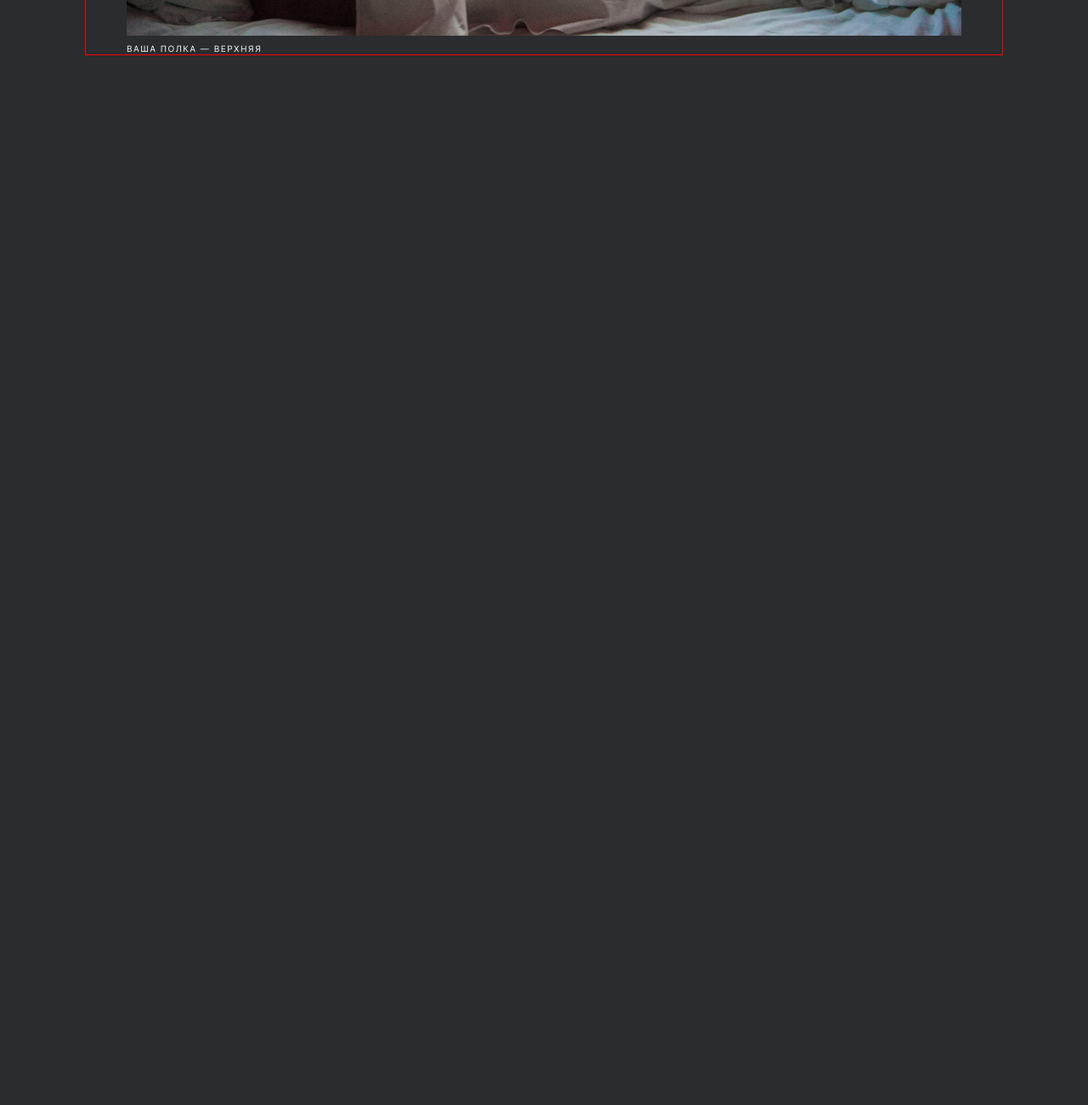
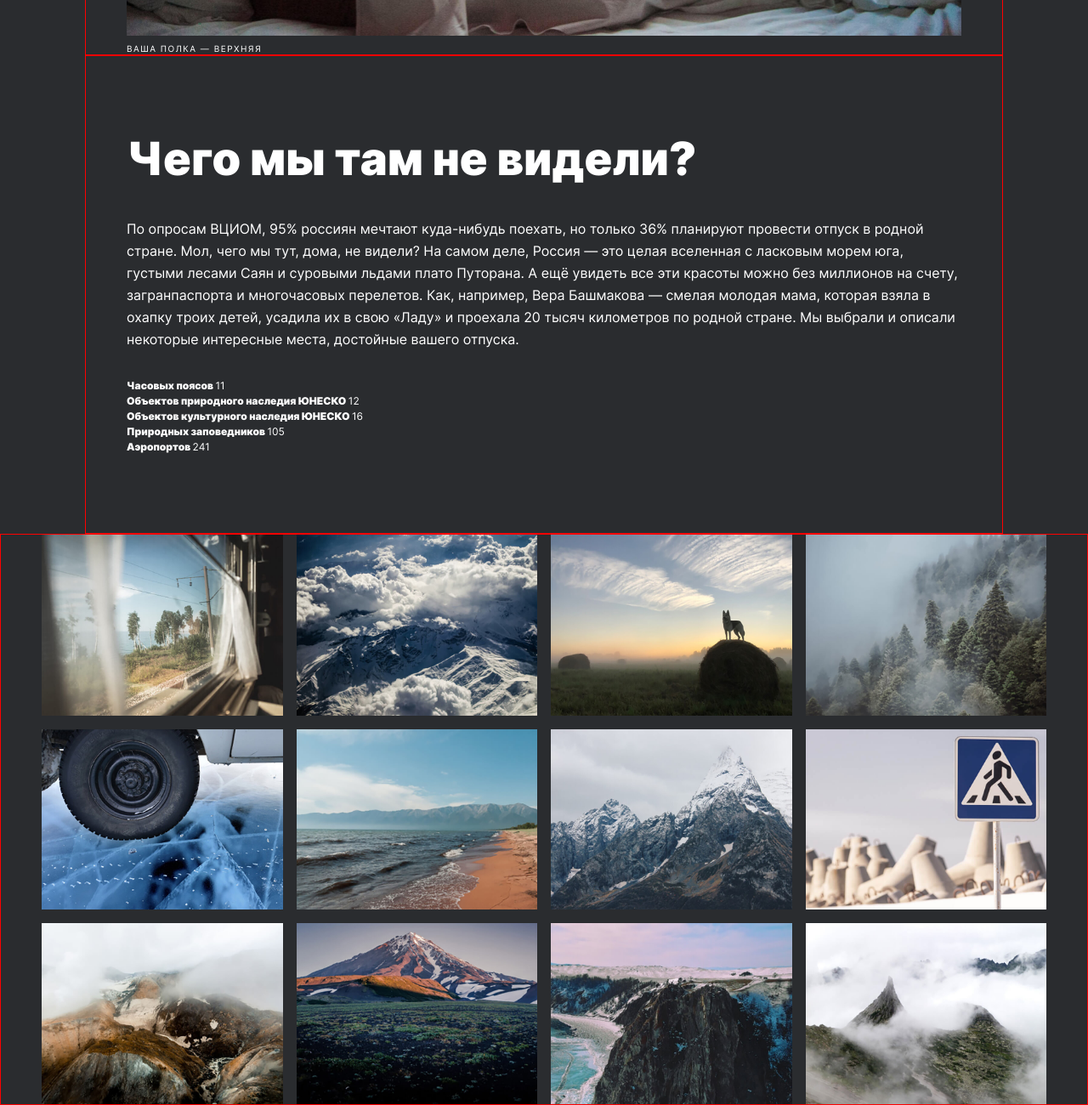
Before and after one commit to andrew-thewebdev/russian-travel, a plain HTML site: page index.html in a window 1280 px wide. Shown: the part 1071-2371 px from the top of the page at 85% size. Before the commit the page ends 1136 px from the top, so only its background shows below. Drawn offline with Linux system fonts and the light colour scheme; files whose address does not match are found by name.

Commit message:
intro and photo-grid added

```diff
--- /dev/null
+++ b/blocks/intro/__list-item-num/intro__list-item-num.css
@@ -0,0 +1,7 @@
+.intro__list-item-num {
+  margin: 0;
+  padding: 0;
+  font-weight: 400;
+  font-size: 12px;
+  line-height: 1.5;
+}
--- /dev/null
+++ b/blocks/intro/__list/intro__list.css
@@ -0,0 +1,21 @@
+.intro__list {
+  margin: 0;
+  padding: 0;
+  padding-bottom: 92px;
+  list-style-type: none;
+  font-weight: 700;
+  font-size: 12px;
+  line-height: 1.5;
+}
+
+@media screen and (max-width: 1023px) {
+  .intro__list {
+    padding-bottom: 88px;
+  }
+}
+
+@media screen and (max-width: 767px) {
+  .intro__list {
+    padding-bottom: 64px;
+  }
+}
--- /dev/null
+++ b/blocks/intro/__text/intro__text.css
@@ -0,0 +1,7 @@
+.intro__text {
+  margin: 0;
+  padding-bottom: 33px;
+  font-weight: 400;
+  font-size: 16px;
+  line-height: 1.63;
+}
--- /dev/null
+++ b/blocks/intro/__title/intro__title.css
@@ -0,0 +1,22 @@
+.intro__title {
+  margin: 0;
+  padding-top: 92px;
+  padding-bottom: 40px;
+  font-weight: 900;
+  font-size: 54px;
+  line-height: 1.07;
+}
+
+@media screen and (max-width: 1023px) {
+  .intro__title {
+    padding-top: 88px;
+  }
+}
+
+@media screen and (max-width: 767px) {
+  .intro__title {
+    font-size: 32px;
+    line-height: 1.09;
+    padding-top: 64px;
+  }
+}
--- /dev/null
+++ b/blocks/intro/intro.css
@@ -0,0 +1,3 @@
+.intro {
+
+}
--- /dev/null
+++ b/blocks/photo-grid/__item/photo-grid__item.css
@@ -0,0 +1,7 @@
+.photo-grid__item {
+  max-width: 100%;
+  max-height: 100%;
+  width: 100%;
+  height: 100%;
+  object-fit: cover;
+}
--- /dev/null
+++ b/blocks/photo-grid/photo-grid.css
@@ -0,0 +1,31 @@
+.photo-grid {
+  font-size: 0;
+  display: grid;
+  grid-template-columns: repeat(4, 1fr);
+  grid-template-rows: repeat(3, 1fr);
+  gap: 16px;
+}
+
+@media screen and (max-width: 1279px) {
+  .photo-grid {
+    grid-template-columns: repeat(3, 1fr);
+    grid-template-rows: repeat(4, 1fr);
+    gap: 14px;
+  }
+}
+
+@media screen and (max-width: 1023px) {
+  .photo-grid {
+    grid-template-columns: repeat(2, 1fr);
+    grid-template-rows: repeat(6, 1fr);
+    gap: 16px;
+  }
+}
+
+@media screen and (max-width: 767px) {
+  .photo-grid {
+    grid-template-columns: repeat(1, 1fr);
+    grid-template-rows: repeat(6, 1fr);
+    gap: 12px;
+  }
+}
--- a/index.html
+++ b/index.html
@@ -21,8 +21,31 @@
       <img src="./images/lead-polka.jpg" alt="Изображение спящего в вагоне человека и карты путешествия" class="lead__image">
       <p class="lead__caption">ваша полка — верхняя</p>
     </section>
-    <section class="intro"></section>
-    <section class="photo-grid"></section>
+    <section class="intro page__container page__container_xl_narrow">
+      <h2 class="intro__title">Чего мы там не видели?</h2>
+      <p class="intro__text">По опросам ВЦИОМ, 95% россиян мечтают куда-нибудь поехать, но только 36% планируют провести отпуск в родной стране. Мол, чего мы тут, дома, не видели? На самом деле, Россия — это целая вселенная с ласковым морем юга, густыми лесами Саян и суровыми льдами плато Путорана. А ещё увидеть все эти красоты можно без миллионов на счету, загранпаспорта и многочасовых перелетов. Как, например, Вера Башмакова — смелая молодая мама, которая взяла в охапку троих детей, усадила их в свою «Ладу» и проехала 20 тысяч километров по родной стране. Мы выбрали и описали некоторые интересные места, достойные вашего отпуска.</p>
+      <ul class="intro__list">
+        <li class="intro__list-item">Часовых поясов <span class="intro__list-item-num">11</span></li>
+        <li class="intro__list-item">Объектов природного наследия ЮНЕСКО <span class="intro__list-item-num">12</span></li>
+        <li class="intro__list-item">Объектов культурного наследия ЮНЕСКО <span class="intro__list-item-num">16</span></li>
+        <li class="intro__list-item">Природных заповедников <span class="intro__list-item-num">105</span></li>
+        <li class="intro__list-item">Аэропортов <span class="intro__list-item-num">241</span></li>
+      </ul>
+    </section>
+    <section class="photo-grid page__container">
+      <img src="./images/photo-grid-train.jpg" alt="Фото из окна поезда" class="photo-grid__item">
+      <img src="./images/photo-grid-atharva-tulsi.jpg" alt="Фото сопки в облаках" class="photo-grid__item">
+      <img src="./images/photo-grid-tuman.jpg" alt="Фото волка в тумане" class="photo-grid__item">
+      <img src="./images/photo-grid-sochi.jpg" alt="Фото Сочинских гор" class="photo-grid__item">
+      <img src="./images/photo-grid-arisa.jpg" alt="Фото нижней части машины с колесом на льду" class="photo-grid__item">
+      <img src="./images/photo-grid-baikal.jpg" alt="Фото на берег озера Байкал" class="photo-grid__item">
+      <img src="./images/photo-grid-elbrus.jpg" alt="Фото пика Эльбрус" class="photo-grid__item">
+      <img src="./images/photo-grid-kondratiev.jpg" alt="Фото берегового вала" class="photo-grid__item">
+      <img src="./images/photo-grid-kamchatka-1.jpg" alt="Фото Камчатских гор с высоты" class="photo-grid__item">
+      <img src="./images/photo-grid-kamchatka-2.jpg" alt="Фото Камчатских гор с земли" class="photo-grid__item">
+      <img src="./images/photo-grid-baikal-2.jpg" alt="Фото прибрежной полосы Байкала зимой" class="photo-grid__item">
+      <img src="./images/photo-grid-ergaki.jpg" alt="Фото горной гряды Ергаки" class="photo-grid__item">
+    </section>
     <section class="places"></section>
     <section class="cover"></section>
   </main>
--- a/pages/index.css
+++ b/pages/index.css
@@ -21,3 +21,12 @@
 @import url(../blocks/lead/__subtitle/lead__subtitle.css);
 @import url(../blocks/lead/__image/lead__image.css);
 @import url(../blocks/lead/__caption/lead__caption.css);
+
+@import url(../blocks/intro/intro.css);
+@import url(../blocks/intro/__title/intro__title.css);
+@import url(../blocks/intro/__text/intro__text.css);
+@import url(../blocks/intro/__list/intro__list.css);
+@import url(../blocks/intro/__list-item-num/intro__list-item-num.css);
+
+@import url(../blocks/photo-grid/photo-grid.css);
+@import url(../blocks/photo-grid/__item/photo-grid__item.css);
```
